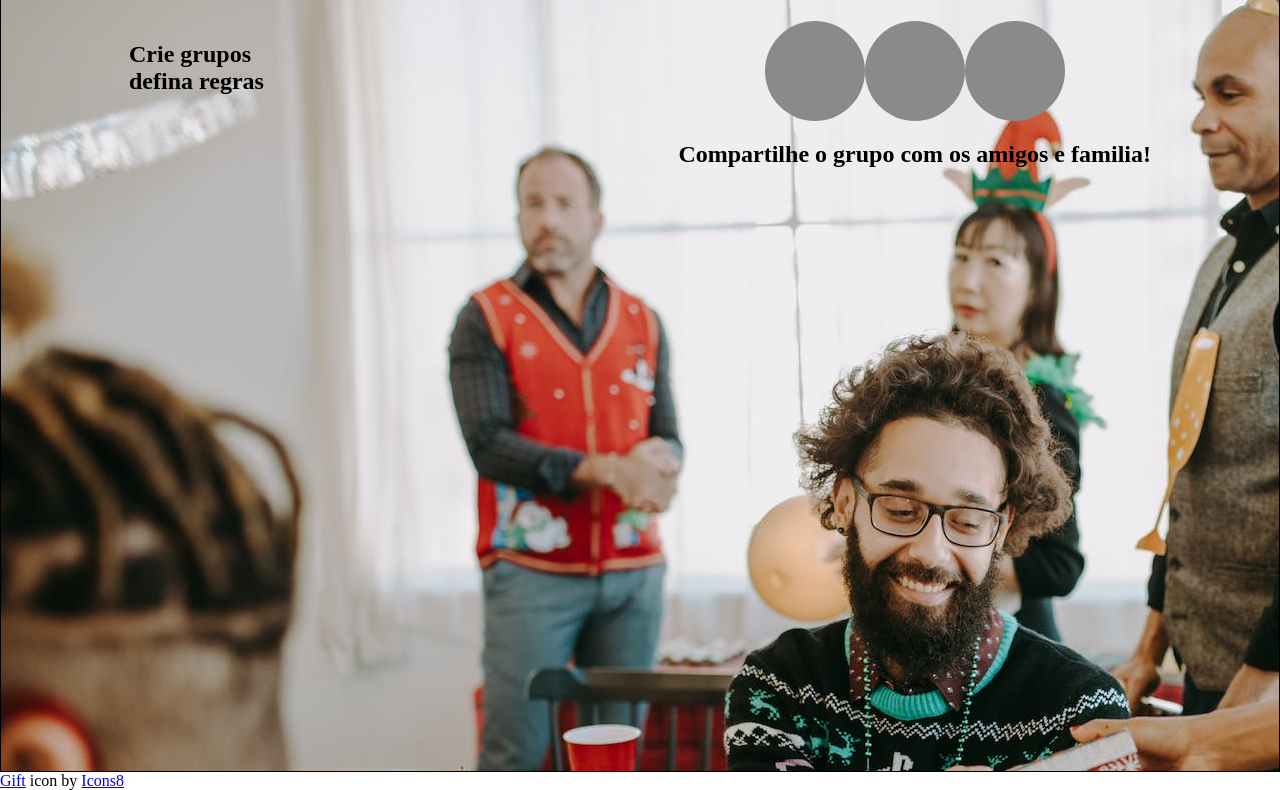
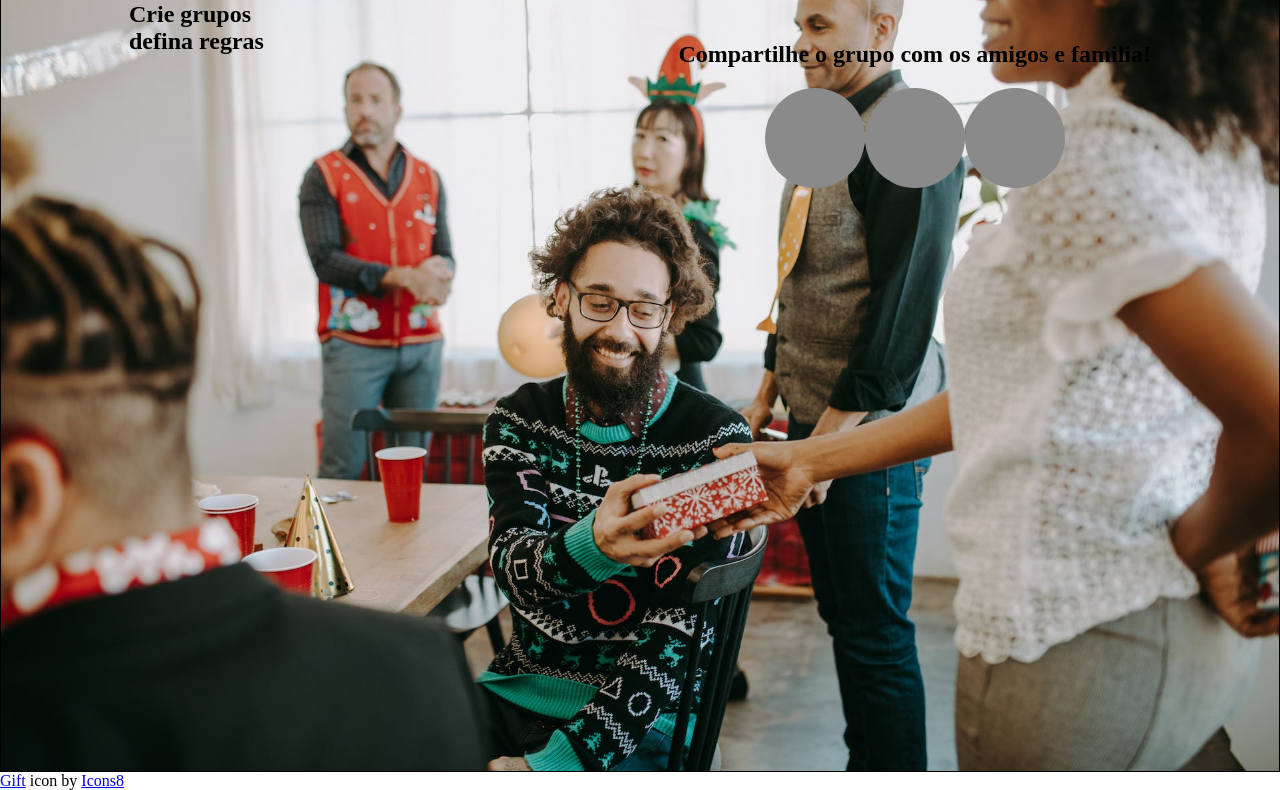
Before and after one commit to j4marcos/siteAmigoSecreto, a plain HTML site: page index.html in a window 1280 px wide. Shown: the part 1657-2447 px from the top of the page. Drawn offline with Linux system fonts and the light colour scheme.

Commit message:
fix background  posicion

```diff
--- a/index.html
+++ b/index.html
@@ -55,12 +55,12 @@
 
 
         <div class="downpage3 bottomDiv">
+            <h2>Compartilhe o grupo com os amigos e familia!</h2>
             <div class="imgsRedes">
                 <div class="imglogo"></div>
                 <div class="imglogo"></div>
                 <div class="imglogo"></div>
             </div>
-            <h2>Compartilhe o grupo com os amigos e familia!</h2>
         </div>
     </section>
 
--- a/src/style/style.css
+++ b/src/style/style.css
@@ -19,7 +19,8 @@ section {
     height: 100vh;
     flex-wrap: wrap;
     background-repeat: no-repeat;
-    background-size: auto;
+    background-size: cover;
+    background-position: center;
     justify-content: space-between;
     align-content: space-between;
 }
@@ -52,7 +53,7 @@ img {
 }
 
 .upDiv {
-    margin-top: 50px;
+    margin-top: 10px;
     margin-left: 10vw;
 }
 
```
